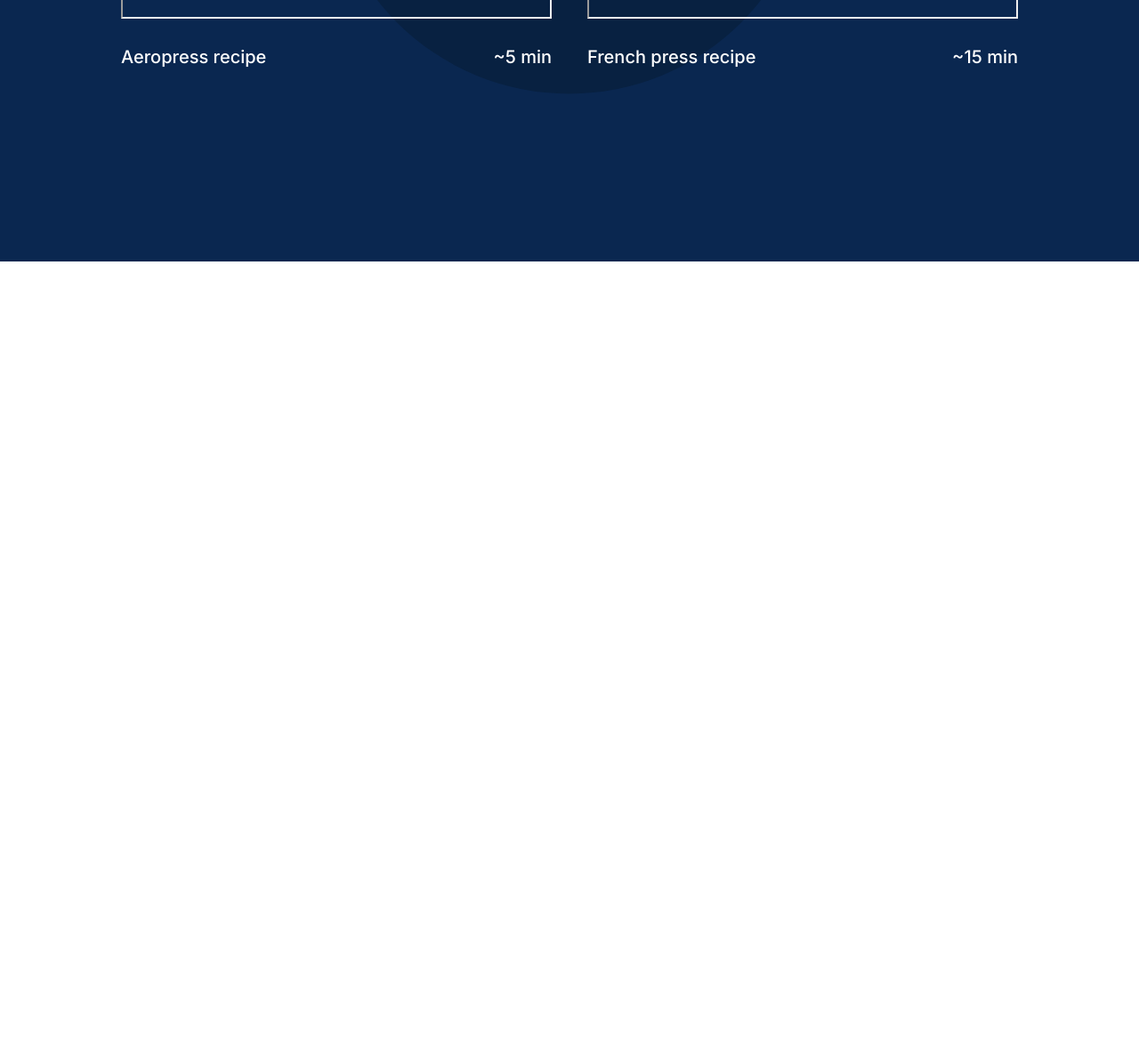
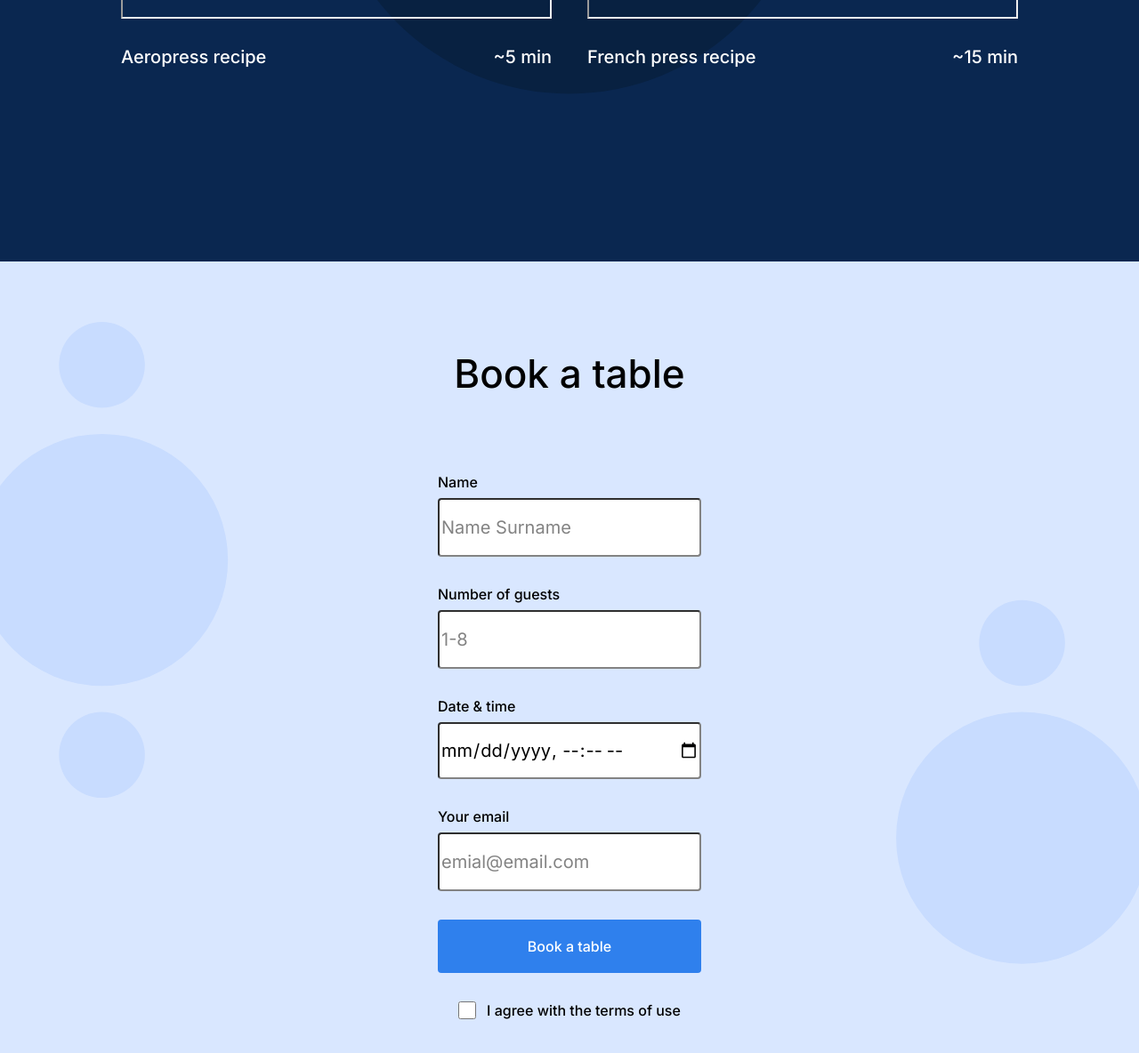
Before and after one commit to TJ-Singh-Portfolio/se_project_coffeeshop, a plain HTML site: page index.html in a window 1280 px wide. Shown: the part 1372-2556 px from the top of the page at 89% size. Before the commit the page ends 1666 px from the top, so only its background shows below. Drawn offline with Linux system fonts and the light colour scheme; grey boxes are pictures that could not be loaded.

Commit message:
First form submission

```diff
--- a/index.html
+++ b/index.html
@@ -103,7 +103,65 @@
             </div>
           </div>
         </section>
-        <section id="reservation-section" class="reservation"></section>
+        <section id="reservation-section" class="reservation">
+          <div class="reservation__section">
+            <h2 class="reservation__title">Book a table</h2>
+            <form class="form reservation__form">
+              <fieldset class="form__fieldset">
+                <label for="reservation-name" class="form__label">Name</label>
+                <input
+                  type="text"
+                  class="form__input"
+                  id="reservation-name"
+                  name="reservation-name"
+                  placeholder="Name Surname"
+                  required
+                />
+                <label for="reservation-number" class="form__label"
+                  >Number of guests</label
+                >
+                <input
+                  type="number"
+                  min="1"
+                  max="8"
+                  class="form__input"
+                  id="reservation-number"
+                  name="reservation-count"
+                  placeholder="1-8"
+                  required
+                />
+                <label for="reservation-date" class="form__label"
+                  >Date & time</label
+                >
+                <input
+                  type="datetime-local"
+                  class="form__input"
+                  id="reservation-date"
+                  name="reservation-date"
+                  required
+                />
+                <label for="reservation-email" class="form__label"
+                  >Your email</label
+                >
+                <input
+                  type="email"
+                  class="form__input"
+                  id="reservation-email"
+                  name="reservation-email"
+                  placeholder="emial@email.com"
+                  required
+                />
+                <button type="submit" class="form__button">Book a table</button>
+                <label class="form__label form__label_align"
+                  >I agree with the terms of use<input
+                    type="checkbox"
+                    class="form__checkbox"
+                    required
+                /></label>
+              </fieldset>
+            </form>
+          </div>
+        </section>
         <section id="menu-section" class="menu"></section>
         <section id="about-section" class="about"></section>
       </main>
--- a/pages/index.css
+++ b/pages/index.css
@@ -157,3 +157,94 @@
   line-height: 30px;
   color: #ffffff;
 }
+
+.reservation__section {
+  background-color: #d9e7ff;
+  background-image: url(../images/background_reservation.svg);
+  background-position: center;
+  background-size: cover;
+  display: flex;
+  flex-direction: column;
+  align-items: center;
+}
+
+.reservation__title {
+  margin: 0px 0px 80px 0px;
+  padding-top: 100px;
+  font-family: "Inter";
+  font-style: normal;
+  font-weight: 500;
+  font-size: 44px;
+  line-height: 52px;
+}
+
+.form {
+}
+
+.reservation__form {
+  margin-bottom: 120px;
+}
+
+.form__fieldset {
+  display: flex;
+  flex-direction: column;
+  border: none;
+}
+
+.form__label {
+  margin: 0px 0px 8px 0px;
+  font-family: "Inter";
+  font-style: normal;
+  font-weight: 500;
+  font-size: 16px;
+  line-height: 20px;
+}
+
+.form__input {
+  max-width: 385px;
+  margin-bottom: 32px;
+  height: 60px;
+  font-family: "Inter";
+  font-style: normal;
+  font-weight: normal;
+  font-size: 20px;
+  line-height: 30px;
+  border-radius: 4px;
+  border-color: #838383;
+}
+
+.form__button {
+  border-radius: 4px;
+  opacity: 100%;
+  transition: opacity 0.5s linear;
+  height: 60px;
+  margin-bottom: 32px;
+  font-family: "Inter";
+  font-style: normal;
+  font-weight: 500;
+  font-size: 16px;
+  line-height: 20px;
+  background-color: #2f80ed;
+  color: #fff;
+  border: none;
+}
+
+.form__button:hover {
+  opacity: 70%;
+}
+
+.form__label_align {
+  display: flex;
+  flex-direction: row-reverse;
+  justify-content: center;
+}
+
+.form__checkbox {
+  border-radius: 2px;
+  width: 20px;
+  margin-right: 12px;
+}
+
+input::placeholder {
+  color: #838383;
+}
```
